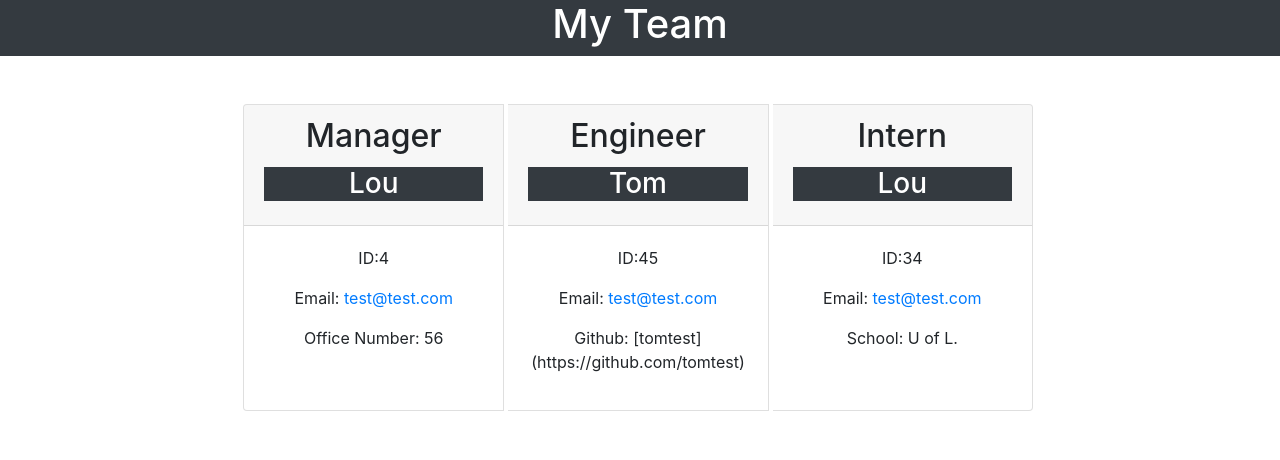
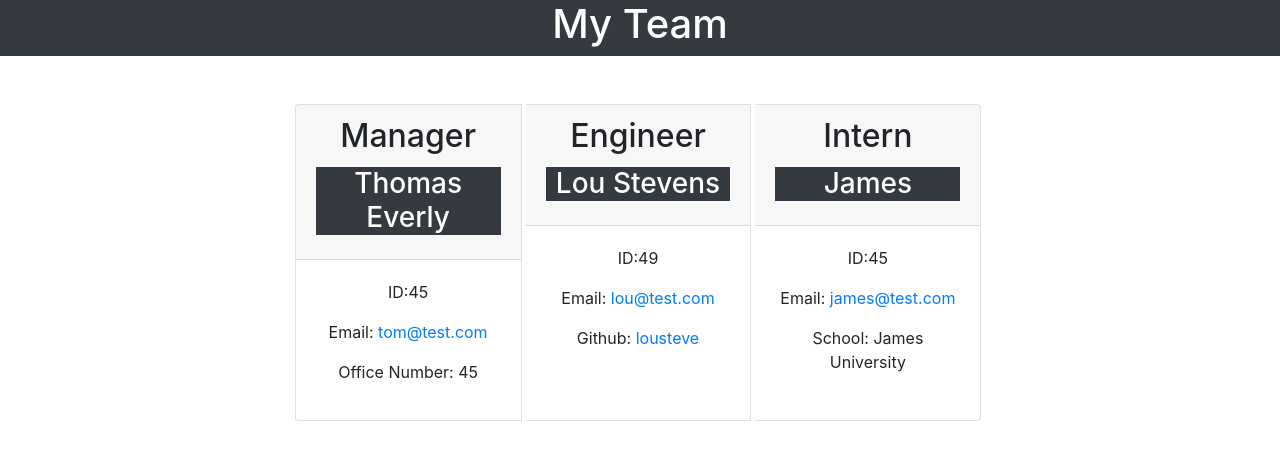
Before and after one commit to shellyst/team-profile-generator, a website: page team.html in a window 1280 px wide. Drawn offline with nearby package versions, Linux system fonts and the light colour scheme.

Commit message:
added comments to explain classes

```diff
--- a/lib/Engineer.js
+++ b/lib/Engineer.js
@@ -1,5 +1,6 @@
 const Employee = require("./Employee");
 
+//Engineer class that extends Employee to access parent data, as well as generates Role and Github that is specific to the Engineer class.
 class Engineer extends Employee {
   constructor(name, id, email, github) {
     super(name, id, email);
--- a/lib/Intern.js
+++ b/lib/Intern.js
@@ -1,5 +1,6 @@
 const Employee = require("./Employee");
 
+//Intern class that extends Employee to access parent data, as well as generate Role and School hat are specific to Intern class.
 class Intern extends Employee {
   constructor(name, id, email, school) {
     super(name, id, email);
--- a/team.html
+++ b/team.html
@@ -24,35 +24,35 @@
         <div class="card mr-1 mt-3">
     <div class="card-header">
     <h2 class="card-title">Manager</h2>
-    <h3 class="card-title bg-dark">Lou</h3>
+    <h3 class="card-title bg-dark">Thomas Everly</h3>
     </div>
     <div class="card-body">
-    <p>ID:4</p>
-    <p>Email: <a href="mailto:test@test.com">test@test.com</a></p>
-    <p>Office Number: 56</p>
+    <p>ID:45</p>
+    <p>Email: <a href="mailto:tom@test.com">tom@test.com</a></p>
+    <p>Office Number: 45</p>
 </div>
 </div>
 
     <div class="card mr-1 mt-3">
     <div class="card-header">
     <h2 class="card-title">Engineer</h2>
-       <h3 class="card-title bg-dark">Tom</h3>
+       <h3 class="card-title bg-dark">Lou Stevens</h3>
        </div>
        <div class="card-body">
-       <p>ID:45</p>
-      <p>Email: <a href="mailto:test@test.com">test@test.com</a></p>
-      <p>Github: [tomtest](https://github.com/tomtest)</p>
+       <p>ID:49</p>
+      <p>Email: <a href="mailto:lou@test.com">lou@test.com</a></p>
+      <p>Github: <a href="https://github.com/lousteve">lousteve</a></p>
         </div>
         </div>
   <div class="card mr-1 mt-3">
   <div class="card-header">
   <h2 class="card-title">Intern</h2>
-        <h3 class="card-title bg-dark">Lou</h3>
+        <h3 class="card-title bg-dark">James</h3>
          </div>
         <div class="card-body">
-      <p>ID:34</p>
-      <p>Email: <a href="mailto:test@test.com">test@test.com</a></p>
-      <p>School: U of L.</p>
+      <p>ID:45</p>
+      <p>Email: <a href="mailto:james@test.com">james@test.com</a></p>
+      <p>School: James University</p>
        </div>
         </div>
         </div>
```
Also changed, not shown: lib/Employee.js (+6 -5 lines), lib/Manager.js (+7 -6 lines).
